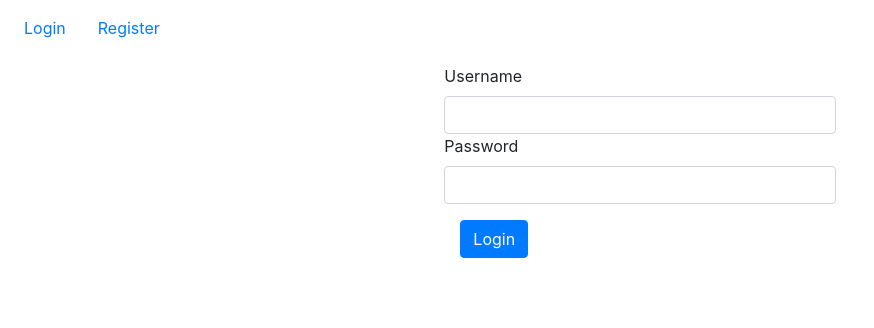
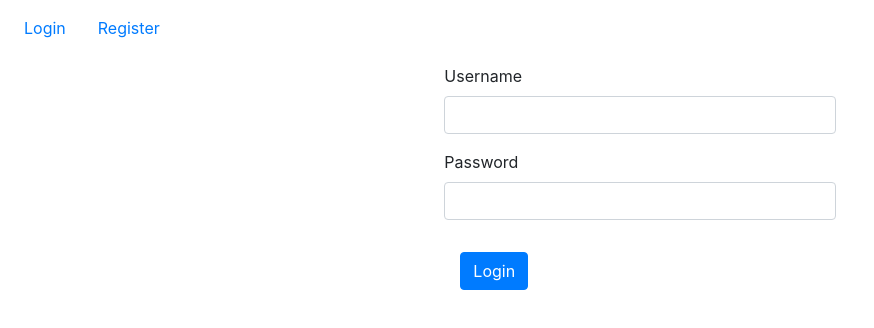
Before and after one commit to balsa-sarenac/rent-a-car, an Angular app: page /login in a window 1280 px wide. Shown: the top 328 px of the page, without its empty margins (0-874 px from the left). Built offline with nearby package versions, Linux system fonts and the light colour scheme.

Commit message:
Added onSubmit event on form

```diff
--- a/src/app/login/login.component.html
+++ b/src/app/login/login.component.html
@@ -1,18 +1,29 @@
 <div class="d-flex p-2 justify-content-center">
-  <form [formGroup]="loginForm" class="col-sm-4">
+  <form
+    [formGroup]="loginForm"
+    class="col-sm-4"
+    (ngSubmit)="onSubmit(loginForm.value)"
+  >
     <div class="form-group">
       <label for="username">Username</label>
-      <input class="form-control" type="text" id="username" name="username" />
+      <input
+        class="form-control"
+        type="text"
+        id="username"
+        formControlName="username"
+      />
+    </div>
+    <div class="form-group">
       <label for="pass">Password</label>
       <input
         class="form-control"
         type="password"
-        name="password"
+        formControlName="password"
         id="password"
       />
-      <button class="btn btn-primary m-3" type="submit">
-        Login
-      </button>
     </div>
+    <button class="btn btn-primary m-3" type="submit">
+      Login
+    </button>
   </form>
 </div>
--- a/src/app/login/login.component.ts
+++ b/src/app/login/login.component.ts
@@ -20,7 +20,6 @@ export class LoginComponent implements OnInit {
 
   onSubmit(userData: Object): void {
     // sent to back-end
-
     this.loginForm.reset();
   }
 }
```
